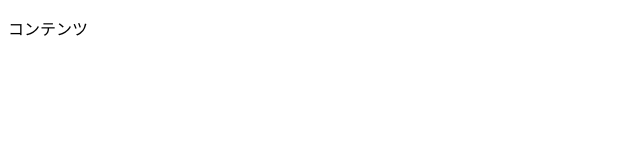
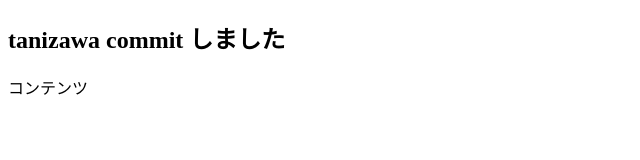
Before and after one commit to r-tanizawa/test, a plain HTML site: page index.html in a window 1280 px wide. Shown: the whole page, without its empty margins (0-640 px from the left). Drawn offline with Linux system fonts and the light colour scheme.

Commit message:
Update.index.html
first commit

```diff
--- a/index.html
+++ b/index.html
@@ -6,6 +6,7 @@
 </head>
 
 <body>
+    <h2>tanizawa commit しました</h2>
     <div>
         <p>
         コンテンツ
```
